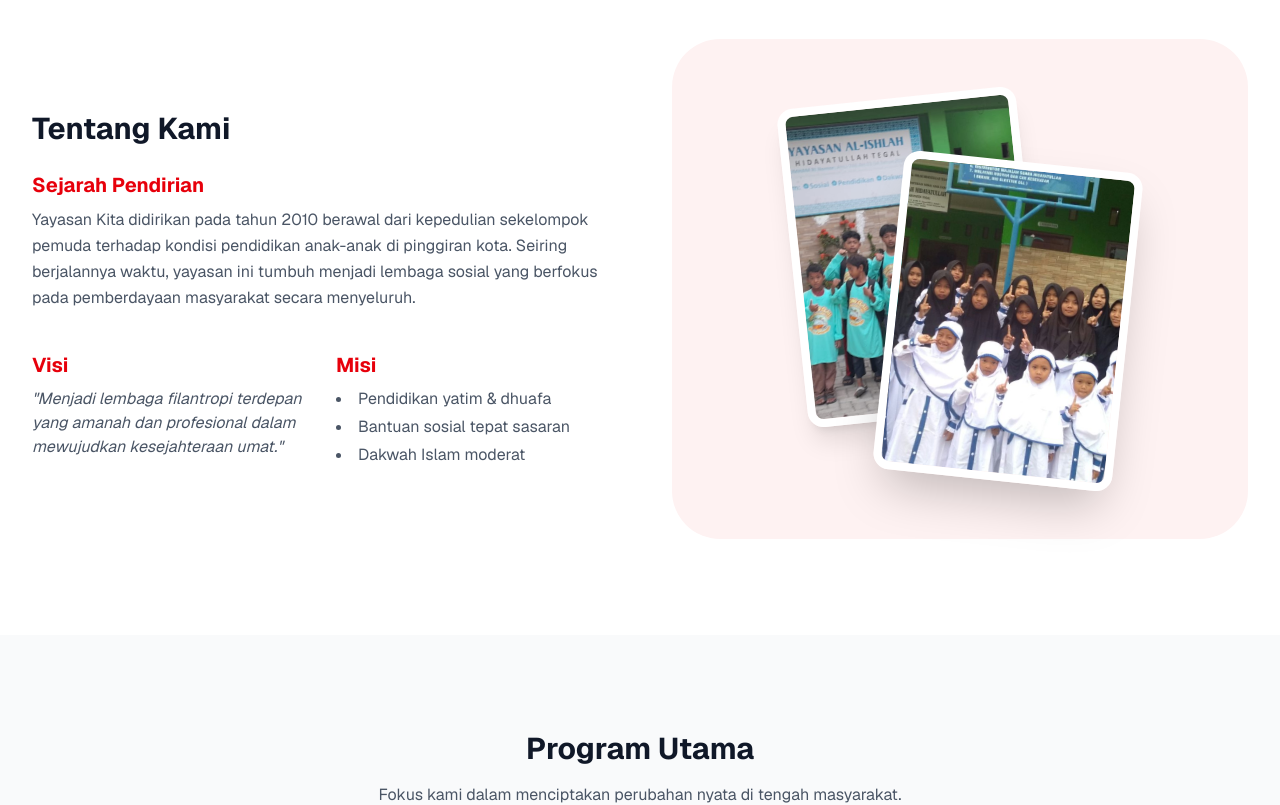
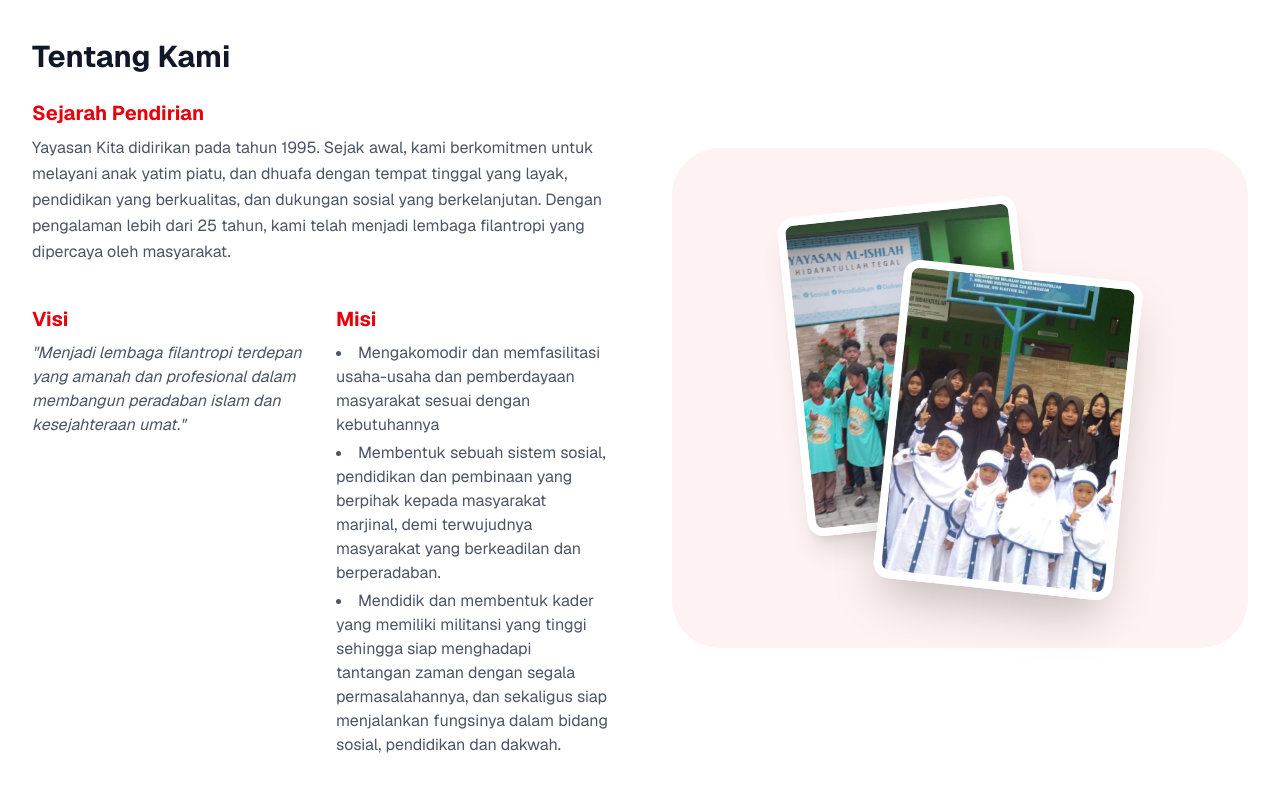
Before and after one commit to mohagusrifai02/alishlahhidayatullah, a Next.js app: page / in a window 1280 px wide. Shown: the part 940-1745 px from the top of the page. Built offline with nearby package versions, Linux system fonts and the light colour scheme; no server answers.

Commit message:
ubah profil

```diff
--- a/app/page.tsx
+++ b/app/page.tsx
@@ -117,7 +117,7 @@ export default function Home() {
                 >
                   <h3 className="text-xl font-bold text-red-600 mb-2">Sejarah Pendirian</h3>
                   <p className="text-gray-600 leading-relaxed">
-                    Yayasan Kita didirikan pada tahun 2010 berawal dari kepedulian sekelompok pemuda terhadap kondisi pendidikan anak-anak di pinggiran kota. Seiring berjalannya waktu, yayasan ini tumbuh menjadi lembaga sosial yang berfokus pada pemberdayaan masyarakat secara menyeluruh.
+                    Yayasan Kita didirikan pada tahun 1995. Sejak awal, kami berkomitmen untuk melayani anak yatim piatu, dan dhuafa dengan tempat tinggal yang layak, pendidikan yang berkualitas, dan dukungan sosial yang berkelanjutan. Dengan pengalaman lebih dari 25 tahun, kami telah menjadi lembaga filantropi yang dipercaya oleh masyarakat.
                   </p>
                 </motion.div>
 
@@ -130,7 +130,7 @@ export default function Home() {
                   <div className="grid grid-cols-1 md:grid-cols-2 gap-8 pt-4">
                     <div>
                       <h3 className="text-xl font-bold text-red-600 mb-2">Visi</h3>
-                      <p className="text-gray-600 italic">"Menjadi lembaga filantropi terdepan yang amanah dan profesional dalam mewujudkan kesejahteraan umat."</p>
+                      <p className="text-gray-600 italic">"Menjadi lembaga filantropi terdepan yang amanah dan profesional dalam membangun peradaban islam dan kesejahteraan umat."</p>
                     </div>
                     <motion.div
                       initial={{ opacity: 0, y: 20 }}
@@ -140,9 +140,9 @@ export default function Home() {
                     >
                       <h3 className="text-xl font-bold text-red-600 mb-2">Misi</h3>
                       <ul className="list-disc list-inside text-gray-600 space-y-1">
-                        <li>Pendidikan yatim & dhuafa</li>
-                        <li>Bantuan sosial tepat sasaran</li>
-                        <li>Dakwah Islam moderat</li>
+                        <li>Mengakomodir dan memfasilitasi usaha-usaha dan pemberdayaan masyarakat sesuai dengan kebutuhannya</li>
+                        <li>Membentuk sebuah sistem sosial, pendidikan dan pembinaan yang berpihak kepada masyarakat marjinal, demi terwujudnya masyarakat yang berkeadilan dan berperadaban.</li>
+                        <li>Mendidik dan membentuk kader yang memiliki militansi yang tinggi sehingga siap menghadapi tantangan zaman dengan segala permasalahannya, dan sekaligus siap menjalankan fungsinya dalam bidang sosial, pendidikan dan dakwah.</li>
                       </ul>
                     </motion.div>
                   </div>
```
